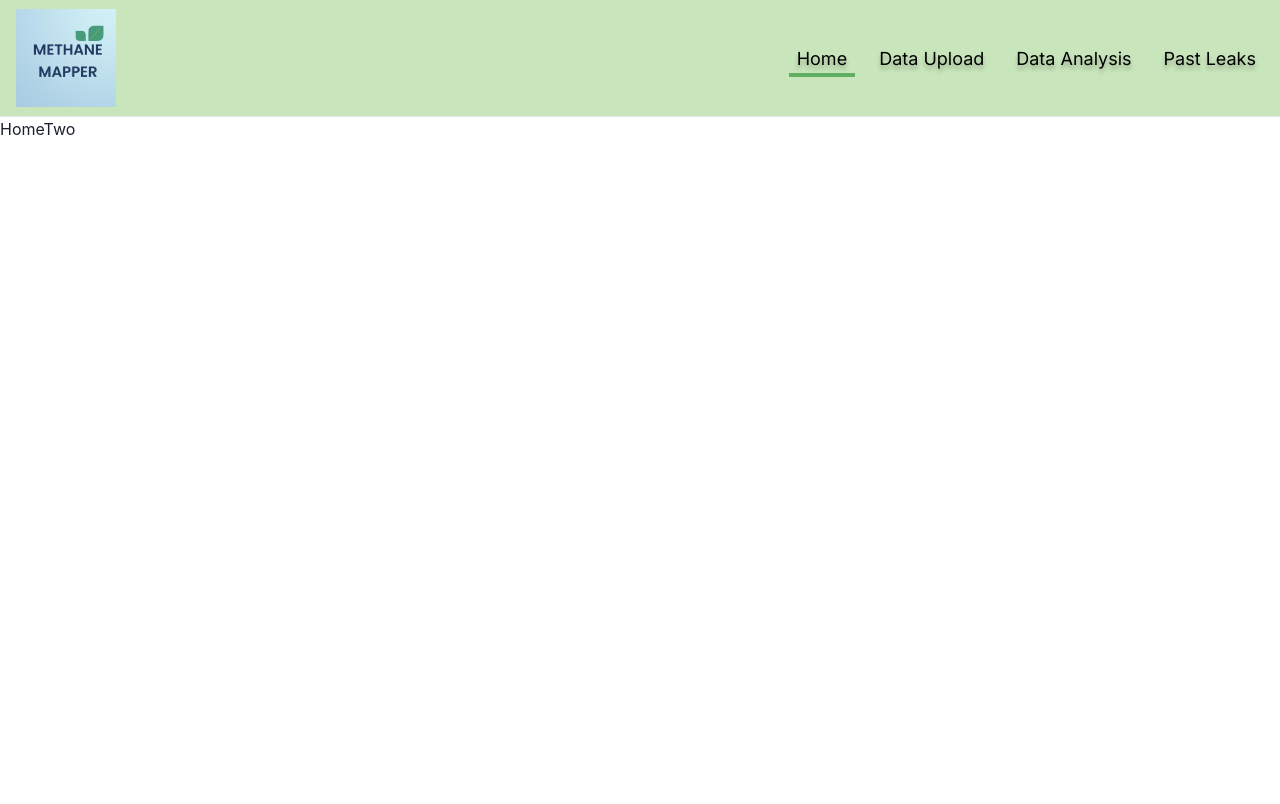
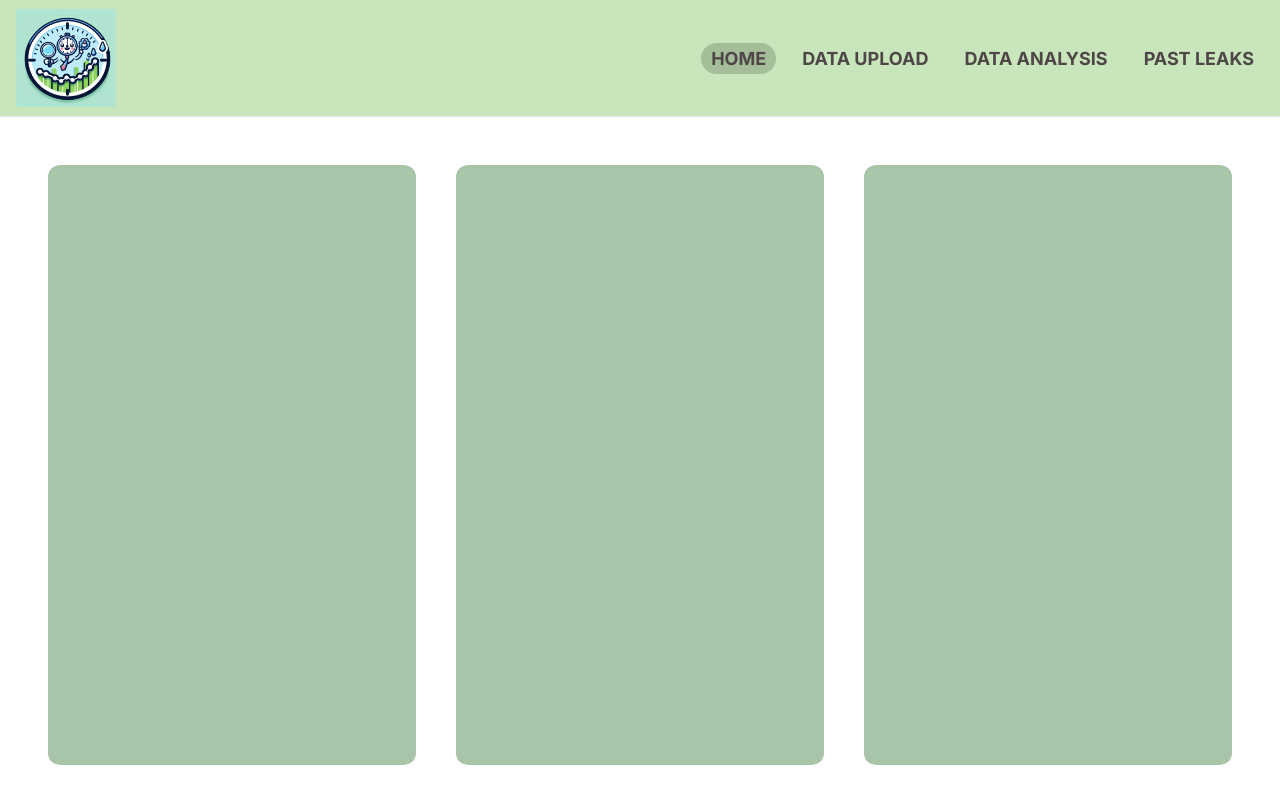
Before and after one commit to rohanchugh14/HackUTD-X-Golden-Hour, a React (Create React App) app in the folder frontend/: page / in a window 1280 px wide. Shown: the top 804 px of the page. Built offline with nearby package versions, Linux system fonts and the light colour scheme.

Commit message:
new navbar and home done

```diff
--- a/frontend/src/Components/Home/index.tsx
+++ b/frontend/src/Components/Home/index.tsx
@@ -1,9 +1,19 @@
-import React from 'react'
+import { Image, Stack } from "@chakra-ui/react";
 
 const Home = () => {
   return (
-    <div>HomeTwo</div>
-  )
-}
+    <Stack
+      spacing={4}
+      p="1rem"
+      direction="row"
+      justifyContent="space-between"
+      m={5}
+    >
+      <Stack width="33%" height="600px" bg="#A8C5A9" borderRadius="xl" m={3} />
+      <Stack width="33%" height="600px" bg="#A8C5A9" borderRadius="xl" m={3} />
+      <Stack width="33%" height="600px" bg="#A8C5A9" borderRadius="xl" m={3} />
+    </Stack>
+  );
+};
 
-export default Home
+export default Home;
--- a/frontend/src/Components/Navbar/index.tsx
+++ b/frontend/src/Components/Navbar/index.tsx
@@ -48,7 +48,7 @@ export default function Navbar() {
         <Flex flex={{ base: 1 }} justify={"space-between"}>
           <Link to="/">
             <Image
-              src="/logo.jpg"
+              src="/logo.png"
               alt="Logo"
               boxSize="100px"
               objectFit="contain"
@@ -69,7 +69,7 @@ export default function Navbar() {
 }
 
 const DesktopNav = () => {
-  const linkColor = useColorModeValue("black", "white");
+  const linkColor = useColorModeValue("#4F4747", "white");
   const linkHoverColor = useColorModeValue("white", "black");
   const location = useLocation();
   return (
@@ -85,20 +85,24 @@ const DesktopNav = () => {
             <PopoverTrigger>
               <Box
                 as="a"
-                p={2}
+                padding={"5px 10px"}
                 href={navItem.href ?? "#"}
                 fontSize={"18px"}
                 fontFamily={"Inter"}
-                fontWeight={400}
+                fontWeight={700}
                 color={linkColor}
                 transition="color 0.4s, border-color 0.4s"
-                borderBottom={location.pathname === navItem.href ? "4px solid #60AF63" : "4px solid transparent"}
+                // borderBottom={location.pathname === navItem.href ? "4px solid #60AF63" : "4px solid transparent"}
+                bg={
+                  location.pathname === navItem.href
+                    ? "#A5BE9A"
+                    : "transparent"
+                }
+                rounded="full"
                 _hover={{
                   borderBottomColor: "#60AF63",
                   color: linkHoverColor,
                 }}
-                pb={1}
-                textShadow="0px 4px 4px rgba(0, 0, 0, 0.25)"
               >
                 {navItem.label}
               </Box>
@@ -186,19 +190,19 @@ interface NavItem {
 
 const NAV_ITEMS: Array<NavItem> = [
   {
-    label: "Home",
+    label: "HOME",
     href: "/",
   },
   {
-    label: "Data Upload",
+    label: "DATA UPLOAD",
     href: "/data-upload",
   },
   {
-    label: "Data Analysis",
+    label: "DATA ANALYSIS",
     href: "/data-analysis",
   },
   {
-    label: "Past Leaks",
+    label: "PAST LEAKS",
     href: "/past-leaks",
   },
 ];
```
Also changed, not shown: frontend/public/logo.png (added), frontend/public/sample_image.png (added).
